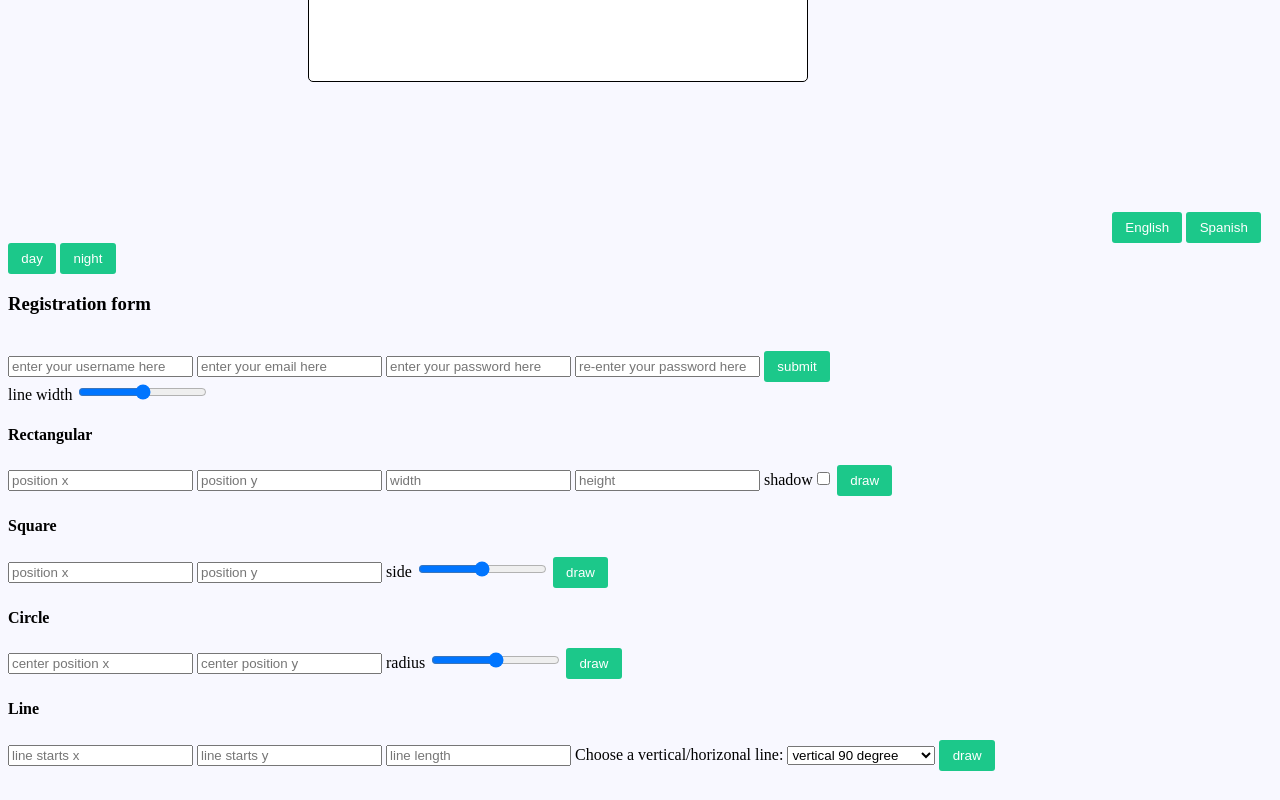
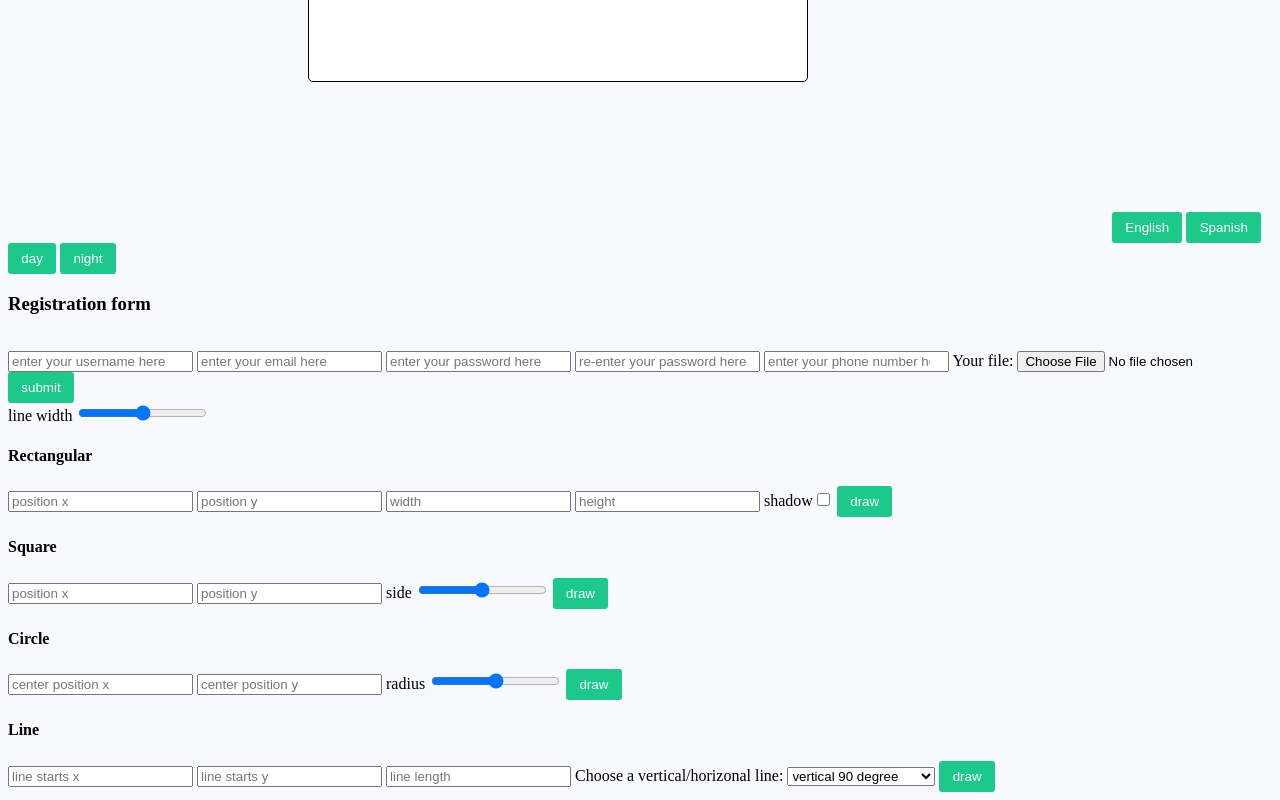
Before and after one commit to doannhu/ICTPRG435, a plain HTML site: page index.html in a window 1280 px wide. Shown: the part 576-1376 px from the top of the page. Before the commit the page ends 1355 px from the top, so only its background shows below. Drawn offline with Linux system fonts and the light colour scheme.

Commit message:
Update index.html

```diff
--- a/index.html
+++ b/index.html
@@ -18,12 +18,16 @@
     <button type="button" id="night_btn">night</button>
 
     <!-- Registration form -->
-    <form id="userReg">
+    <form id="userReg" accept-charset="utf-8" action="https://formspree.io/xzbjawgz/FORM_ID" method="post" enctype="multipart/form-data">
         <h3> Registration form </h3><br>
         <input type="text" name="username" placeholder="enter your username here" required>
         <input type="email" name="email" placeholder="enter your email here" required>
         <input id="pwd" type="password" name="password" placeholder="enter your password here" required>
         <input id="pwdConf" type="password" name="passwordConf" placeholder="re-enter your password here" required>
+        <input type="number" placeholder="enter your phone number here">
+        <input type="hidden" name="_subject" id="email-subject" value="File Upload Form">
+        <label for="upload">Your file:</label>
+        <input type="file" name="upload">
         <button id="submitbtn" type="submit">submit</button>
     </form>
 
```
